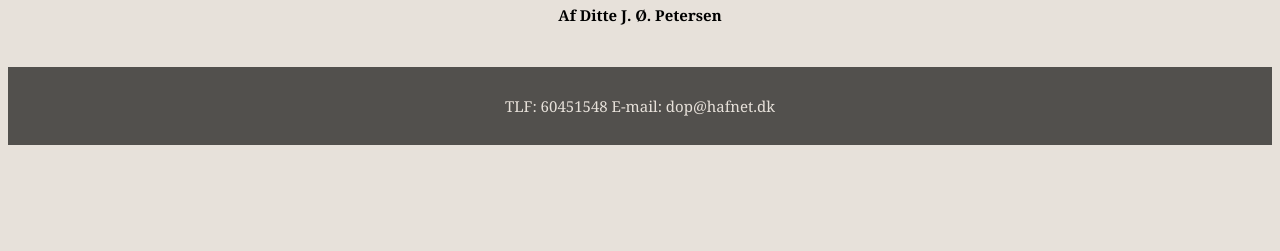
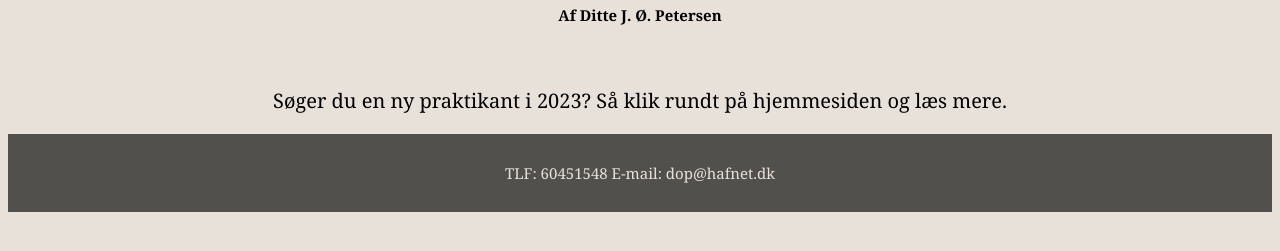
Before and after one commit to Ditte-Petersen/ditte-petersen.github.io, a plain HTML site: page index.html in a window 1280 px wide. Shown: the part 515-766 px from the top of the page. Drawn offline with Linux system fonts and the light colour scheme.

Commit message:
Update index.html

```diff
--- a/index.html
+++ b/index.html
@@ -17,7 +17,7 @@
 <h1>Min hjemmeside</h1>
 <h2>Af Ditte J. Ø. Petersen</h2>
 </header>
-
+<p>Søger du en ny praktikant i 2023? Så klik rundt på hjemmesiden og læs mere.</p>
 
 
 
@@ -25,8 +25,3 @@
     <p>TLF: 60451548 E-mail: dop@hafnet.dk</p>
   </footer>
 </body>
-
-
-
-
-</html>
```
